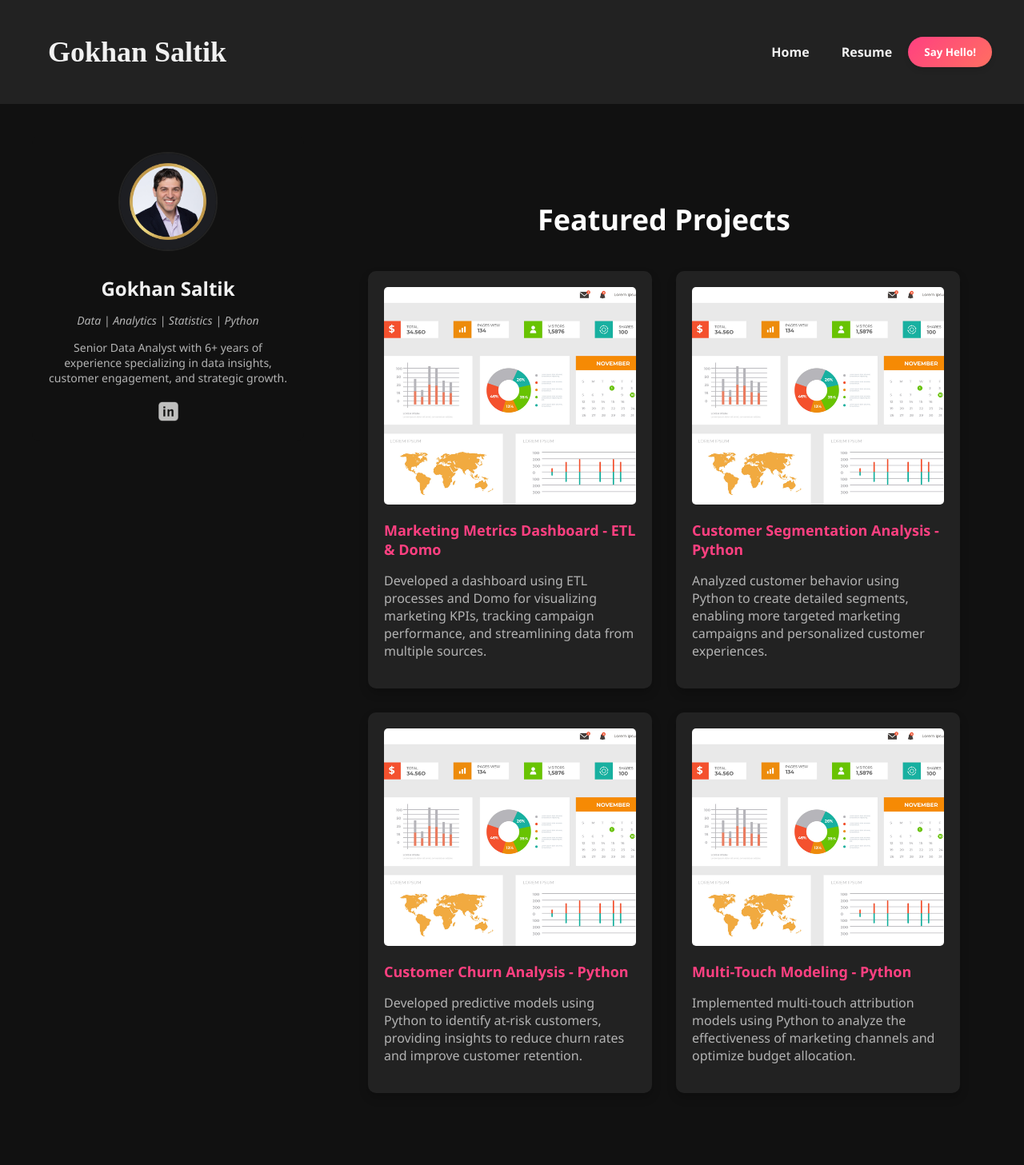
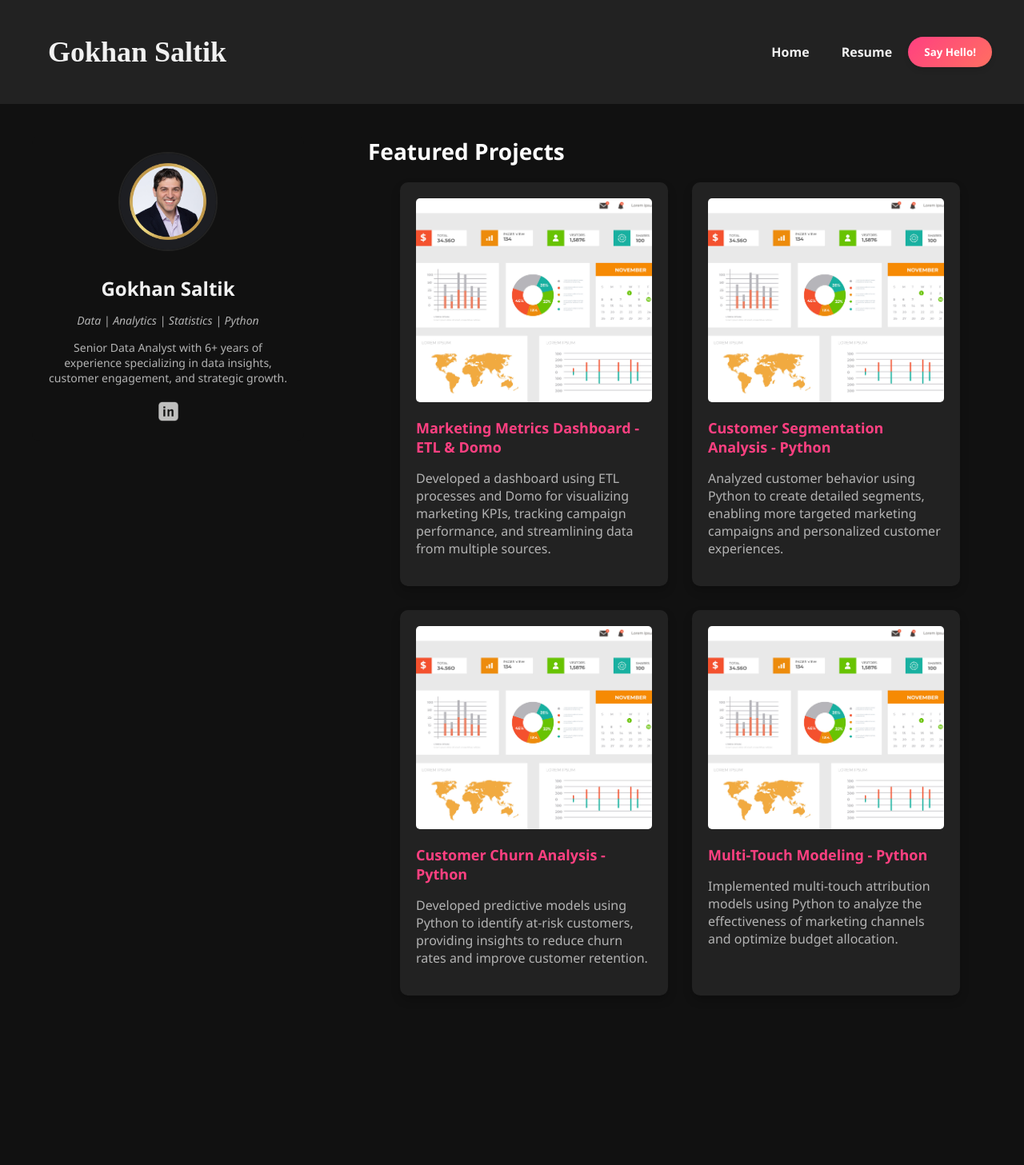
Before and after one commit to saltikg/portfolio, a Jekyll site: the page built from index.html, in a window 1280 px wide. Shown: the whole page at 80% size. Built offline with Jekyll 4.4.1, drawn with Linux system fonts in a browser that asks for light colours; after the commit the page ends 1285 px from its top, so only the background shows below that.

Commit message:
Update style.css

```diff
--- a/assets/css/style.css
+++ b/assets/css/style.css
@@ -202,18 +202,20 @@ nav {
 .social-icons a {
     margin: 0 10px;
 }
-/* Projects Grid */
 .projects-overview {
-    padding: 50px 0;
-    text-align: center;
+    padding-top: 0; /* Remove extra space above */
+    padding-left: 40px; /* Align left with the profile picture */
 }
 
 .projects-overview h2 {
-    font-size: 36px;
+    color: #fff;
+    font-size: 28px; /* Adjust font size to match the original */
     font-weight: bold;
-    color: #fff;
-    margin-bottom: 40px;
+    margin: 0 0 20px 0; /* Remove top margin and add space below */
+    text-align: left; /* Ensure text alignment to the left */
 }
+
+
 
 .projects-grid {
     display: grid;
```
